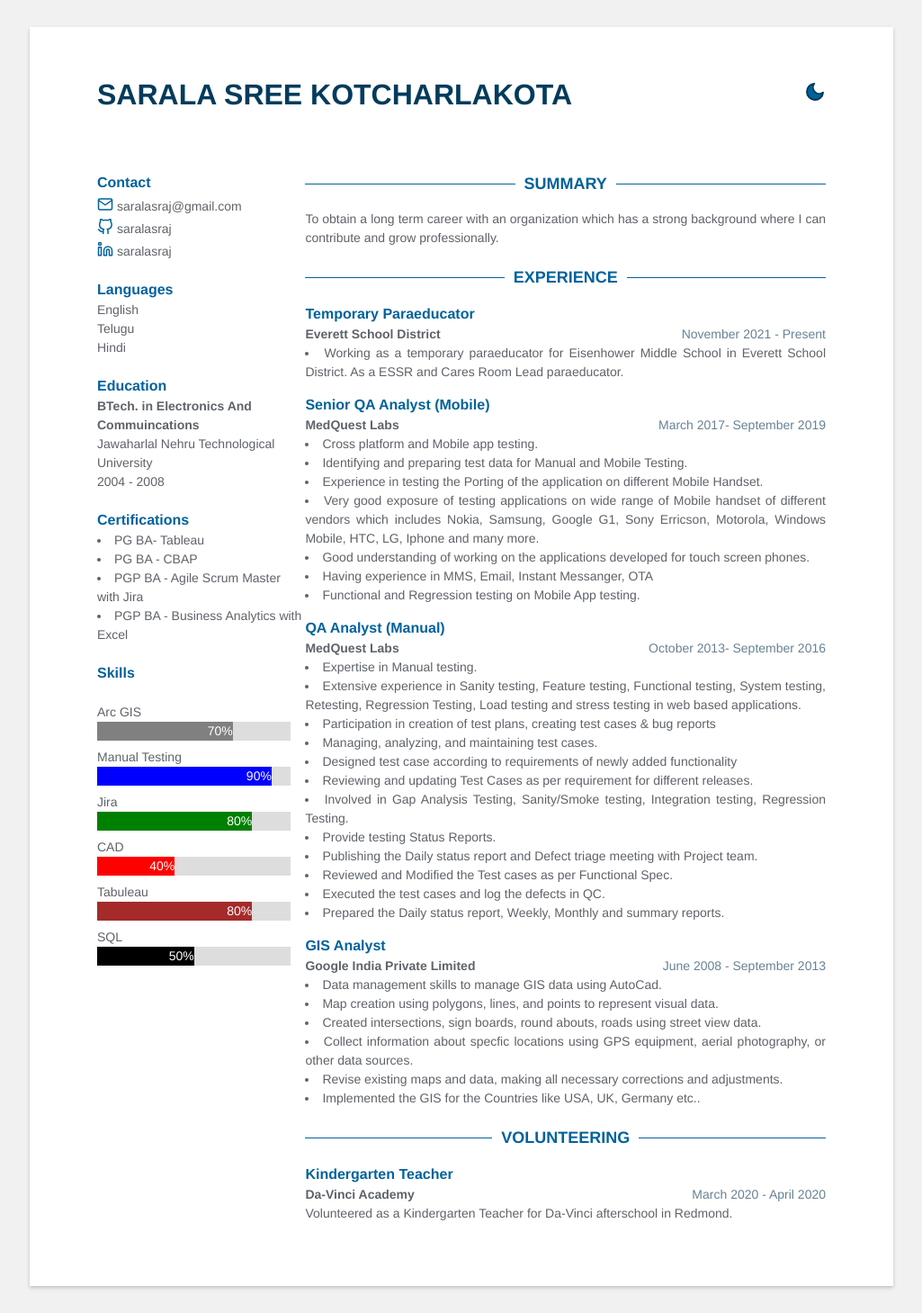
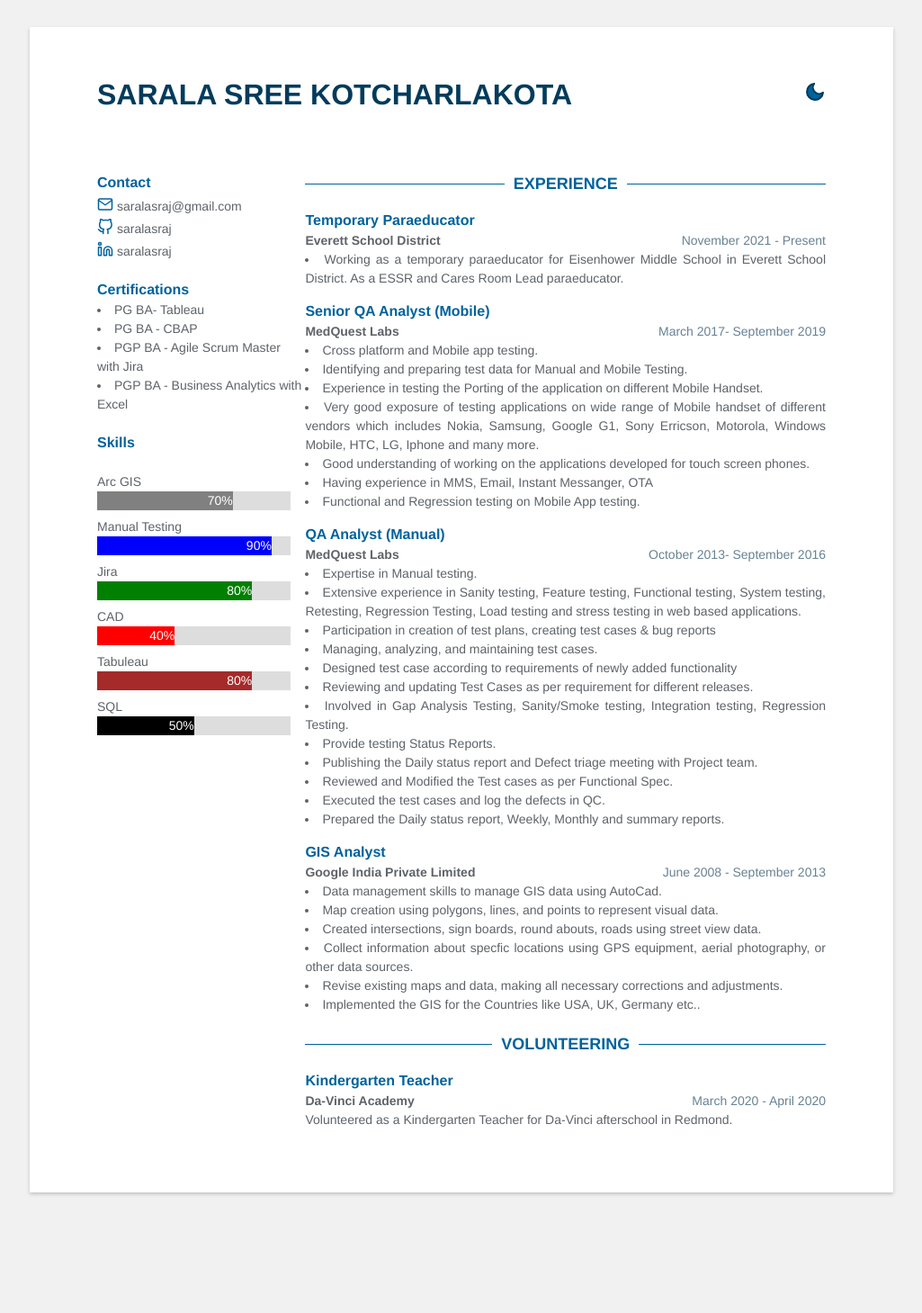
Before and after one commit to saralasraj/saralasraj.github.io, a Jekyll site: the page built from index.html, in a window 1280 px wide. Shown: the whole page at 90% size, without its empty margins (127-1152 px from the left). Built offline with Jekyll 4.4.1, drawn with Linux system fonts in a browser that asks for light colours; after the commit the page ends 1355 px from its top, so only the background shows below that.

Commit message:
changes in lang

```diff
--- a/_data/data.yml
+++ b/_data/data.yml
@@ -7,16 +7,6 @@ contact:
   email: saralasraj@gmail.com
   github: saralasraj
   linkedin: saralasraj
-
-languages:
-  - idiom: English
-  - idiom: Telugu
-  - idiom: Hindi
-
-education:
-  - degree: BTech. in Electronics And Commuincations
-    time: 2004 - 2008
-    university: Jawaharlal Nehru Technological University
 
 certifications:
   - PG BA- Tableau
@@ -98,6 +88,3 @@ volunteering:
     company: Da-Vinci Academy
     details: |
       Volunteered as a Kindergarten Teacher for Da-Vinci afterschool in Redmond.
-
-# Profile
-profile: To obtain a long term career with an organization which has a strong background where I can contribute and grow professionally.
```
